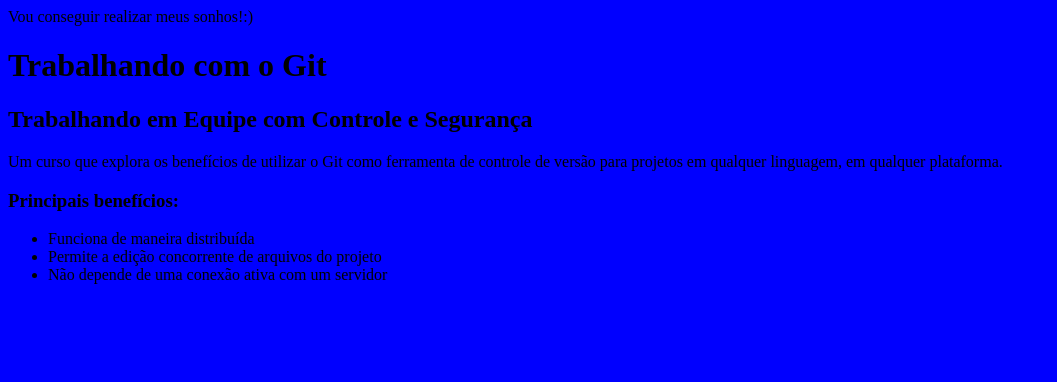
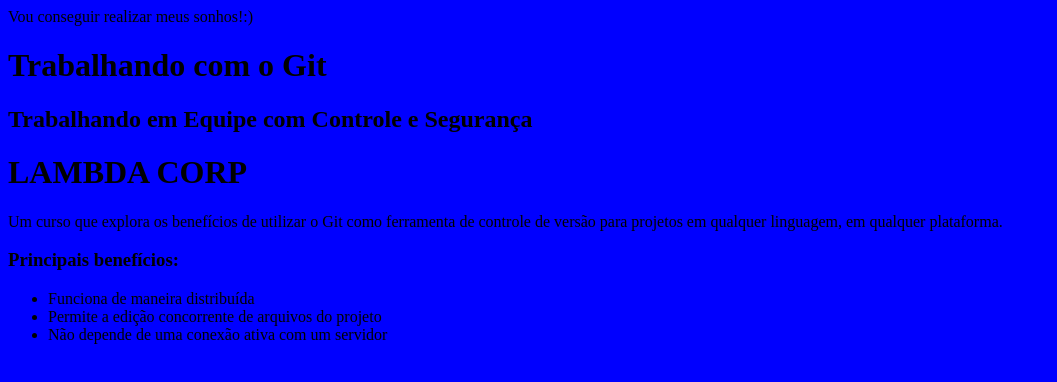
Before and after one commit to SidBarbosa/curso-git, a plain HTML site: page index.html in a window 1280 px wide. Shown: the whole page, without its empty margins (0-1057 px from the left). Drawn offline with Linux system fonts and the light colour scheme.

```diff
--- a/index.html
+++ b/index.html
@@ -6,6 +6,8 @@
         <h1<>Vou conseguir realizar meus sonhos!:) </h1>
         <h1> Trabalhando com o Git</h1>
         <h2>Trabalhando em Equipe com Controle e Segurança</h2>
+        <h1> LAMBDA CORP</h1>
+
 
         <p>Um curso que explora os benefícios de utilizar o Git como ferramenta de controle de versão para projetos em qualquer linguagem, em qualquer plataforma.</p>
 
```
